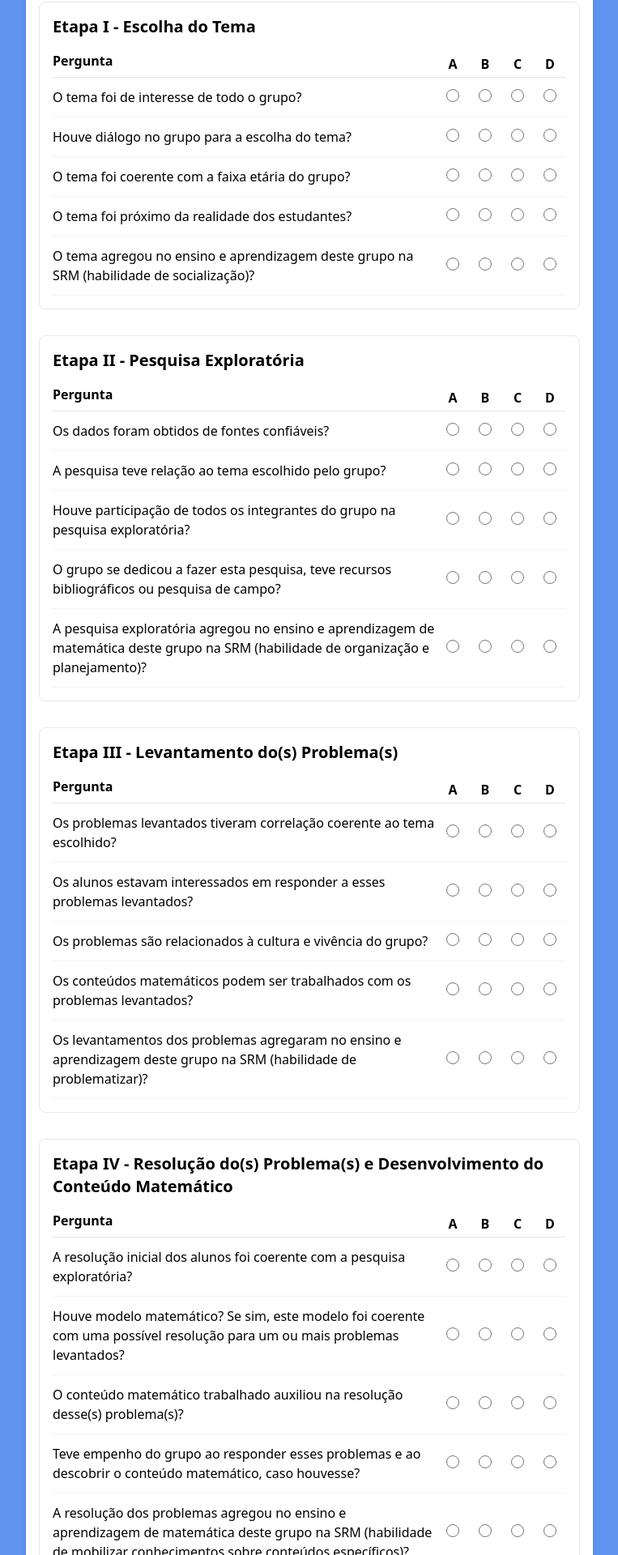
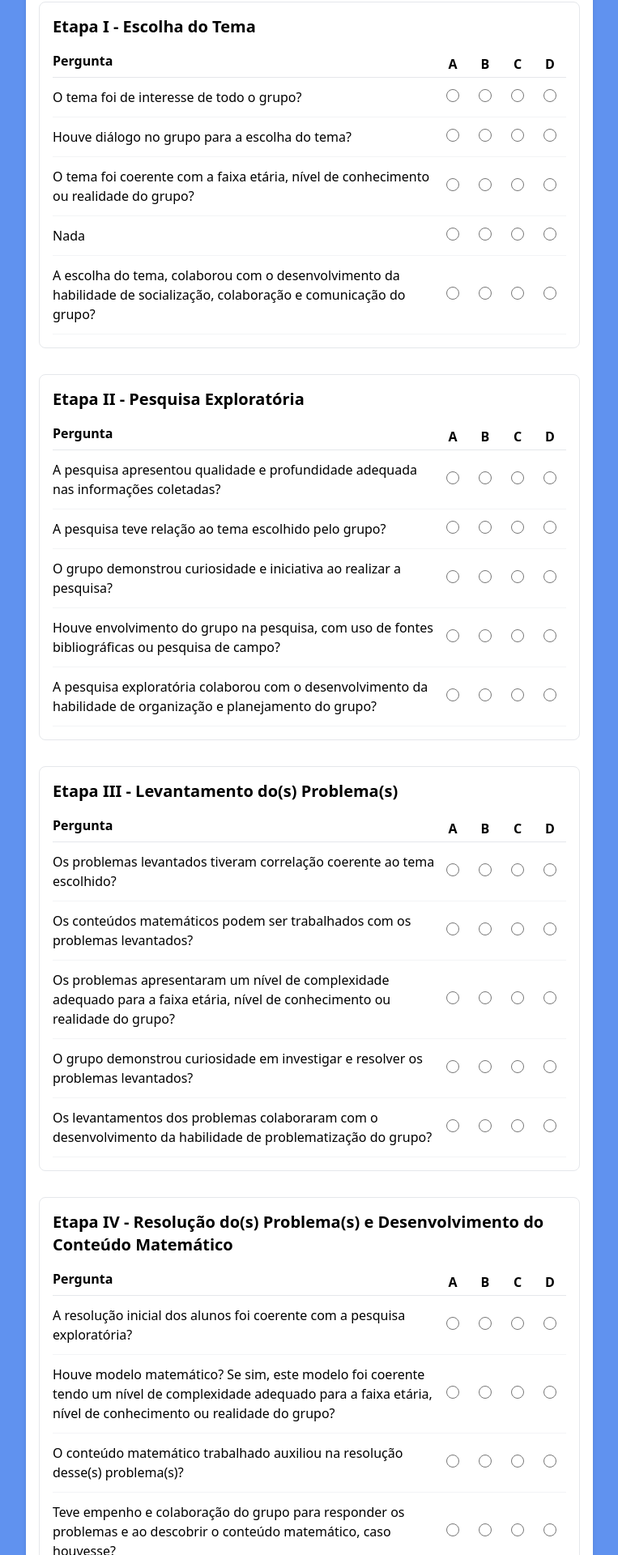
Before and after one commit to PabloSaldanhadaLuz/mestrado, a Next.js app: page /criar-avaliacao in a window 1280 px wide. Shown: the part 382-2302 px from the top of the page at 81% size, without its empty margins (258-1021 px from the left). Built offline with nearby package versions, Linux system fonts and the light colour scheme.

Commit message:
Atualização das perguntas

```diff
--- a/src/components/EtapasAvaliacao/Etapa.tsx
+++ b/src/components/EtapasAvaliacao/Etapa.tsx
@@ -2,38 +2,38 @@ export const etapas = {
   "Etapa I - Escolha do Tema": [
     "O tema foi de interesse de todo o grupo?",
     "Houve diálogo no grupo para a escolha do tema?",
-    "O tema foi coerente com a faixa etária do grupo?",
-    "O tema foi próximo da realidade dos estudantes?",
-    "O tema agregou no ensino e aprendizagem deste grupo na SRM (habilidade de socialização)?",
+    "O tema foi coerente com a faixa etária, nível de conhecimento ou realidade do grupo?",
+    "Nada",
+    "A escolha do tema, colaborou com o desenvolvimento da habilidade de socialização, colaboração e comunicação do grupo?",
   ],
   "Etapa II - Pesquisa Exploratória": [
-    "Os dados foram obtidos de fontes confiáveis?",
+    "A pesquisa apresentou qualidade e profundidade adequada nas informações coletadas?",
     "A pesquisa teve relação ao tema escolhido pelo grupo?",
-    "Houve participação de todos os integrantes do grupo na pesquisa exploratória?",
-    "O grupo se dedicou a fazer esta pesquisa, teve recursos bibliográficos ou pesquisa de campo?",
-    "A pesquisa exploratória agregou no ensino e aprendizagem de matemática deste grupo na SRM (habilidade de organização e planejamento)?",
+    "O grupo demonstrou curiosidade e iniciativa ao realizar a pesquisa?",
+    "Houve envolvimento do grupo na pesquisa, com uso de fontes bibliográficas ou pesquisa de campo?",
+    "A pesquisa exploratória colaborou com o desenvolvimento da habilidade de organização e planejamento do grupo?",
   ],
   "Etapa III - Levantamento do(s) Problema(s)": [
     "Os problemas levantados tiveram correlação coerente ao tema escolhido?",
-    "Os alunos estavam interessados em responder a esses problemas levantados?",
-    "Os problemas são relacionados à cultura e vivência do grupo?",
     "Os conteúdos matemáticos podem ser trabalhados com os problemas levantados?",
-    "Os levantamentos dos problemas agregaram no ensino e aprendizagem deste grupo na SRM (habilidade de problematizar)?",
+    "Os problemas apresentaram um nível de complexidade adequado para a faixa etária, nível de conhecimento ou realidade do grupo?",
+    "O grupo demonstrou curiosidade em investigar e resolver os problemas levantados?",
+    "Os levantamentos dos problemas colaboraram com o desenvolvimento da habilidade de problematização do grupo?",
   ],
   "Etapa IV - Resolução do(s) Problema(s) e Desenvolvimento do Conteúdo Matemático":
     [
       "A resolução inicial dos alunos foi coerente com a pesquisa exploratória?",
-      "Houve modelo matemático? Se sim, este modelo foi coerente com uma possível resolução para um ou mais problemas levantados?",
+      "Houve modelo matemático? Se sim, este modelo foi coerente tendo um nível de complexidade adequado para a faixa etária, nível de conhecimento ou realidade do grupo?",
       "O conteúdo matemático trabalhado auxiliou na resolução desse(s) problema(s)?",
-      "Teve empenho do grupo ao responder esses problemas e ao descobrir o conteúdo matemático, caso houvesse?",
-      "A resolução dos problemas agregou no ensino e aprendizagem de matemática deste grupo na SRM (habilidade de mobilizar conhecimentos sobre conteúdos específicos)?",
+      "Teve empenho e colaboração do grupo para responder os problemas e ao descobrir o conteúdo matemático, caso houvesse?",
+      "A resolução dos problemas colaborou com o desenvolvimento da habilidade de mobilizar conhecimentos sobre conteúdos específicos e criatividade?",
     ],
   "Etapa V - Análise Crítica da(s) Solução(ões)": [
     "A análise crítica das soluções foi coerente com o processo de modelagem matemática?",
-    "A apresentação das soluções teve participação geral do grupo?",
+    "A apresentação das soluções contou com a colaboração do grupo, mesmo que nem todos tenham apresentado oralmente?",
     "Esta análise levou em conta todas as outras etapas, sendo coerente com o tema, pesquisa exploratória, levantamento e resoluções?",
     "Os conteúdos matemáticos apresentados na análise foram coerentes com as resoluções dos problemas apresentados?",
-    "A análise crítica agregou no ensino e aprendizagem deste grupo na SRM (habilidades de comunicação e trabalho em equipe)?",
+    "A Análise crítica colaborou com o desenvolvimento das habilidades de comunicação, argumentação, trabalho em equipe e criticidade?",
   ],
 };
 
```
